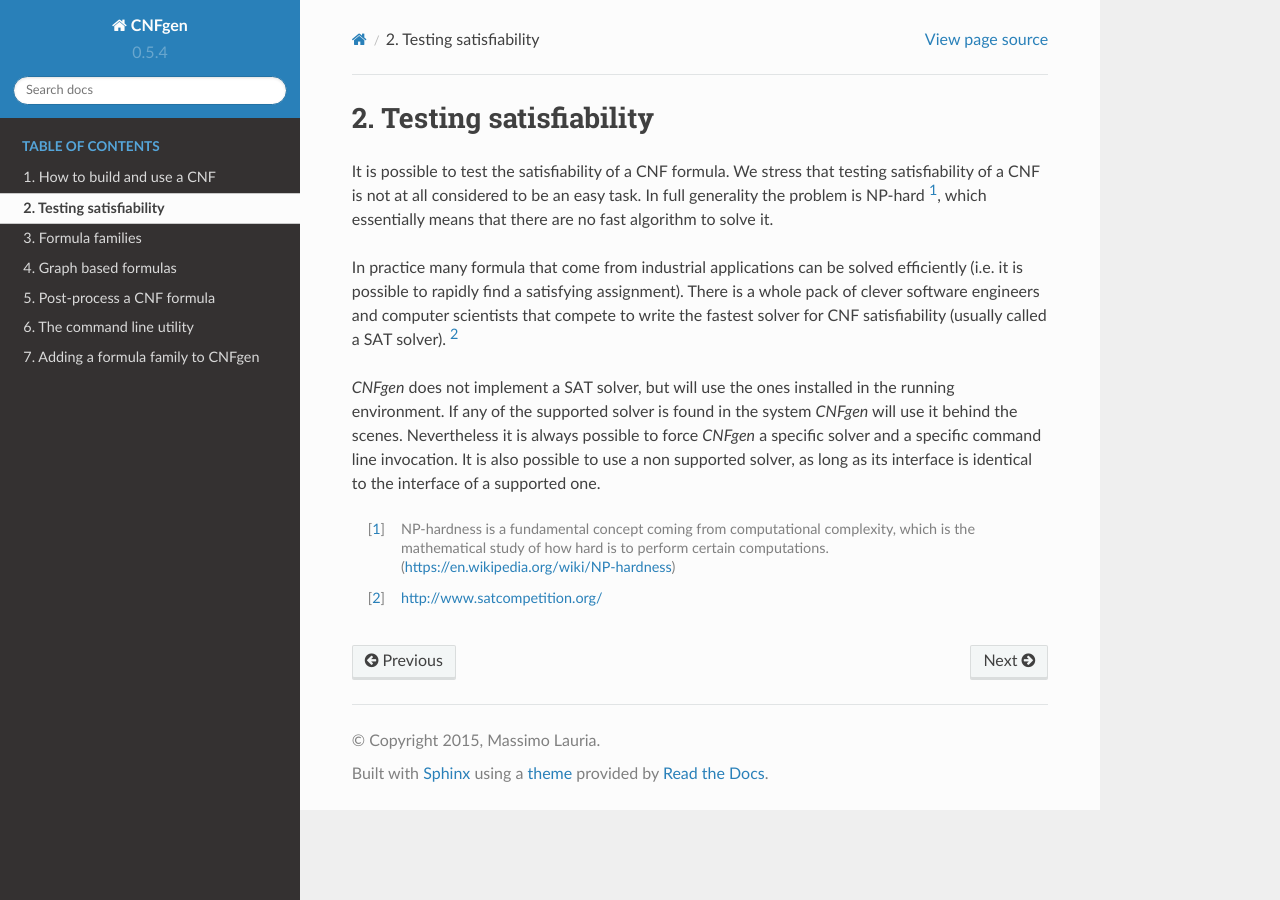
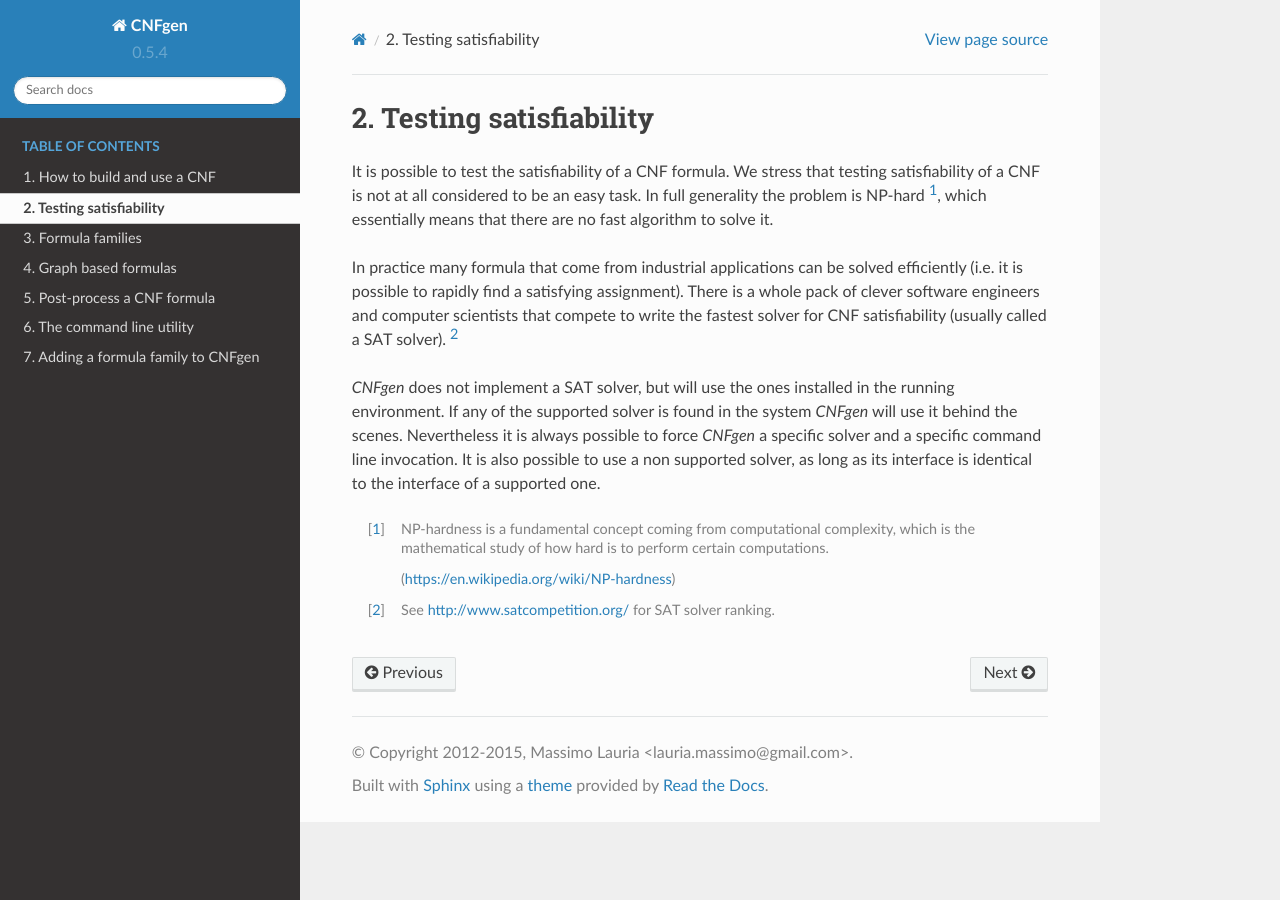
Before and after one commit to MassimoLauria/cnfgen, a Sphinx documentation site: the page built from docs/satsolve.rst, in a window 1280 px wide. Built offline with Sphinx 7.4.7 and the Read the Docs theme 2.0.0, drawn with Linux system fonts in a browser that asks for light colours.

Commit message:
More working on docs.

```diff
--- a/docs/conf.py
+++ b/docs/conf.py
@@ -52,7 +52,7 @@ master_doc = 'index'
 
 # General information about the project.
 project = u'CNFgen'
-copyright = u'2015, Massimo Lauria'
+copyright = u'2012-2015, Massimo Lauria <lauria.massimo@gmail.com>'
 author = u'Massimo Lauria'
 
 # The version info for the project you're documenting, acts as replacement for
@@ -86,7 +86,7 @@ exclude_patterns = ['_build']
 #default_role = None
 
 # If true, '()' will be appended to :func: etc. cross-reference text.
-#add_function_parentheses = True
+add_function_parentheses = True
 
 # If true, the current module name will be prepended to all description
 # unit titles (such as .. function::).
@@ -107,7 +107,6 @@ pygments_style = 'sphinx'
 
 # If true, `todo` and `todoList` produce output, else they produce nothing.
 todo_include_todos = False
-
 
 # -- Options for HTML output ----------------------------------------------
 
--- a/docs/satsolve.rst
+++ b/docs/satsolve.rst
@@ -23,7 +23,8 @@ interface of a supported one.
 
 .. [1] NP-hardness is a fundamental  concept coming from computational
        complexity, which is  the mathematical study of how  hard is to
-       perform                  certain                  computations.
+       perform certain computations.
+
        (https://en.wikipedia.org/wiki/NP-hardness)
 
-.. [2] http://www.satcompetition.org/
+.. [2] See http://www.satcompetition.org/ for SAT solver ranking.
```
Also changed, not shown: docs/index.rst (+8 -12 lines), 1 other file.
